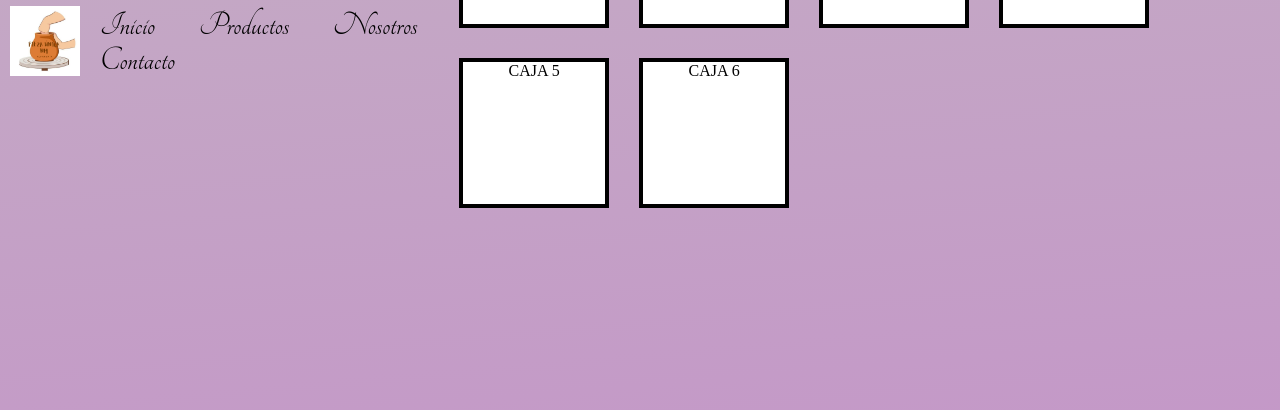
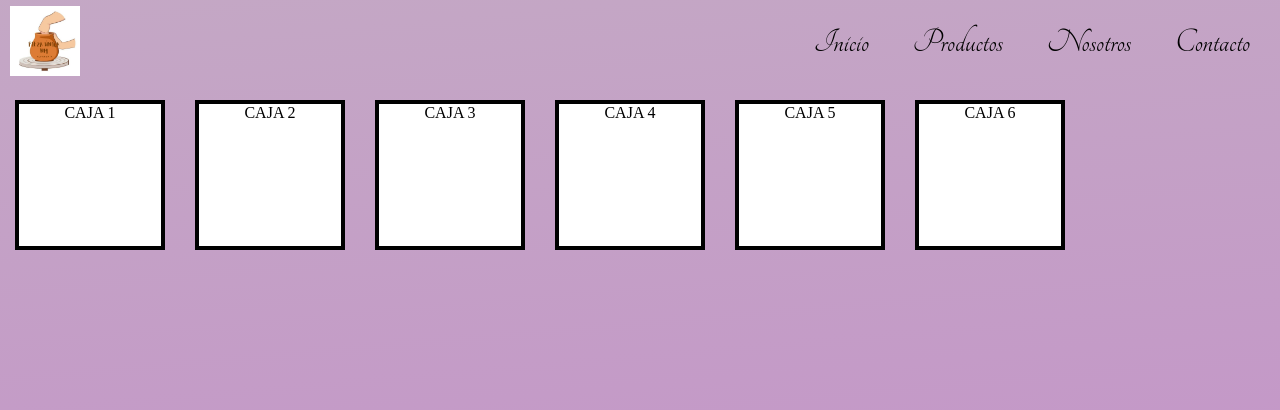
Before and after one commit to Ssant1ago/Pieza-Unica, a plain HTML site: page productos.html in a window 1280 px wide. Drawn offline with Linux system fonts and the light colour scheme.

Commit message:
segundo commit

```diff
--- a/productos.html
+++ b/productos.html
@@ -8,7 +8,7 @@
 </head>
 <body class="fondo">
 
-    <h<header class="header">
+    <header class="header">
         <div class="logo">
             <img src="./imagenes/logo.png" alt="Logo de la marca">
         </div>
```
